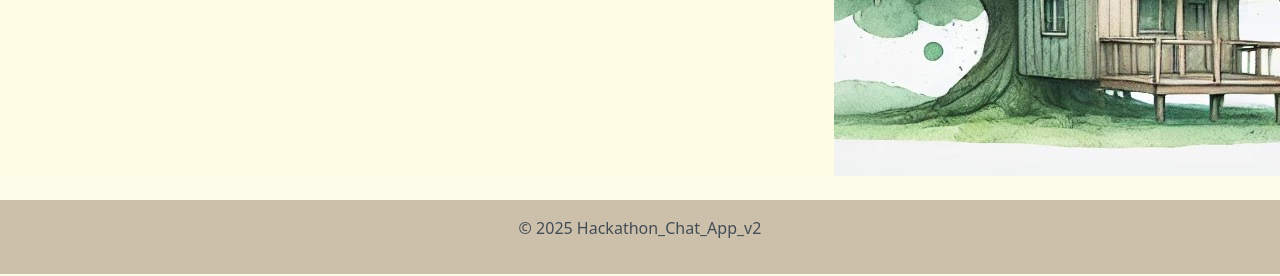
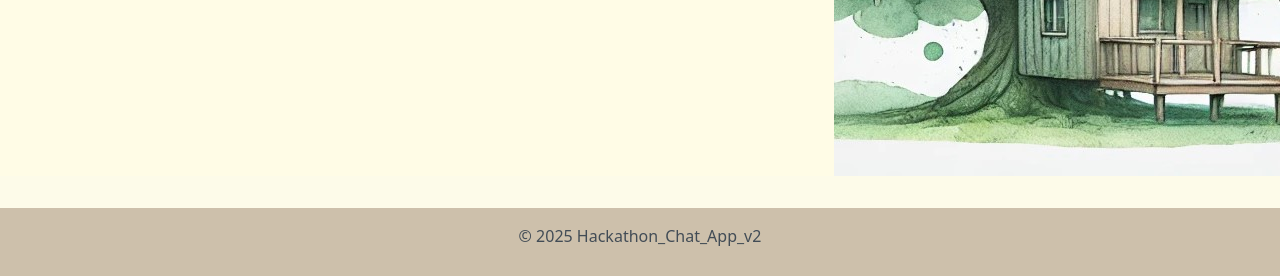
Before and after one commit to tama2407/hackathon_chat_app_v2, a Flask app: page /auth/signup in a window 1280 px wide. Shown: the part 960-1236 px from the top of the page. Run offline with Flask 3, Linux system fonts and the light colour scheme.

Commit message:
ヘッダーとフッターのデザイン調整

```diff
--- a/static/css/layout/footer.css
+++ b/static/css/layout/footer.css
@@ -1,7 +1,9 @@
 footer {
+  height: 68px;
   background-color: var(--color-brawn);
   color: var(--color-text-secondary);
   text-align: center;
+  align-items: center;
   padding: var(--spacing-md);
-  margin-top: var(--spacing-lg);
+  margin-top: var(--spacing-xl);
 }
--- a/static/css/layout/header.css
+++ b/static/css/layout/header.css
@@ -1,5 +1,5 @@
 .header-wrapper {
-  max-width: 100%;
+  width: 100%;
   height: 112px;
   background-color: var(--color-dark-green);
   padding: var(--spacing-sm) var(--spacing-md);
--- a/static/css/pages/auth.css
+++ b/static/css/pages/auth.css
@@ -1,7 +1,7 @@
 .auth-wrapper {
   background-color: var(--color-base);
   width: 100vw;
-}
+  }
 
 .auth-container {
   display: flex;
@@ -18,7 +18,6 @@
   background-attachment: fixed;
   background-size: cover;
   width: 40%;
-  height: 100%;
 }
 
 .auth-form-container {
--- a/static/css/pages/chat.css
+++ b/static/css/pages/chat.css
@@ -1,6 +1,7 @@
 .chat-container {
   display: flex;
-  height: calc(100vh - 80px);
+  /* ヘッダー：112px　　フッター：68px */
+  height: calc(100vh - 180px);
   background: var(--color-bg-primary);
   border-radius: var(--border-radius-md);
 }
```
